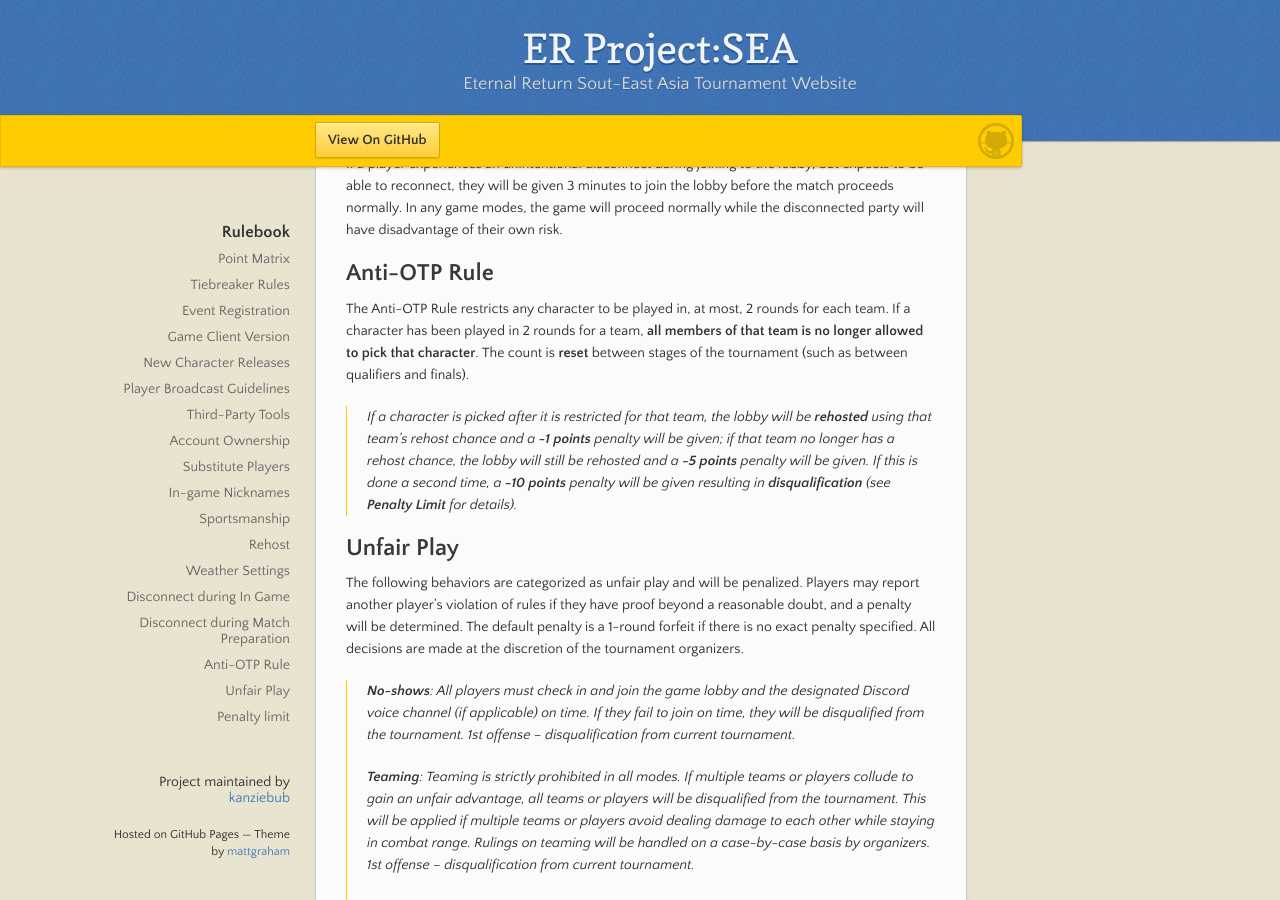
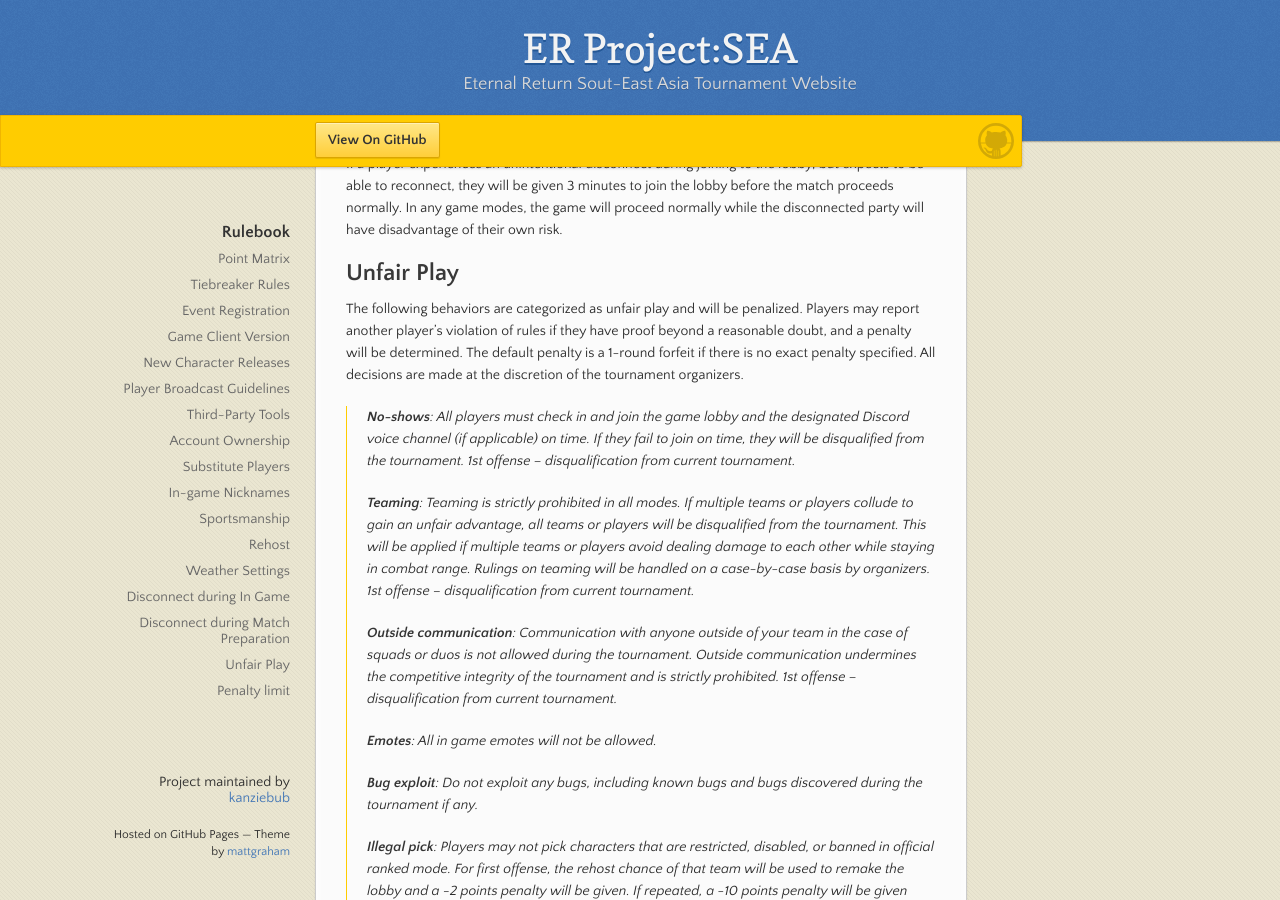
Before and after one commit to kanziebub/ProjectSEA, a Jekyll site: the page built from rulebook.md, in a window 1280 px wide and 900 px high, scrolled down 2915 px. Built offline with Jekyll 4.4.1, drawn with Linux system fonts in a browser that asks for light colours.

Commit message:
mod/rm anti otp outdated

```diff
--- a/rulebook.md
+++ b/rulebook.md
@@ -94,12 +94,6 @@ Unintentional disconnects or crashes occurring during the loading screen or with
 
 If a player experiences an unintentional disconnect during joining to the lobby, but expects to be able to reconnect, they will be given 3 minutes to join the lobby before the match proceeds normally. In any game modes, the game will proceed normally while the disconnected party will have disadvantage of their own risk.
 
-## Anti-OTP Rule
-
-The Anti-OTP Rule restricts any character to be played in, at most, 2 rounds for each team. If a character has been played in 2 rounds for a team, **all members of that team is no longer allowed to pick that character**. The count is **reset** between stages of the tournament (such as between qualifiers and finals).
-
-> If a character is picked after it is restricted for that team, the lobby will be **rehosted** using that team's rehost chance and a **-1 points** penalty will be given; if that team no longer has a rehost chance, the lobby will still be rehosted and a **-5 points** penalty will be given. If this is done a second time, a **-10 points** penalty will be given resulting in **disqualification** (see **Penalty Limit** for details).
-
 ## Unfair Play
 
 The following behaviors are categorized as unfair play and will be penalized. Players may report another player’s violation of rules if they have proof beyond a reasonable doubt, and a penalty will be determined. The default penalty is a 1-round forfeit if there is no exact penalty specified. All decisions are made at the discretion of the tournament organizers.
```
